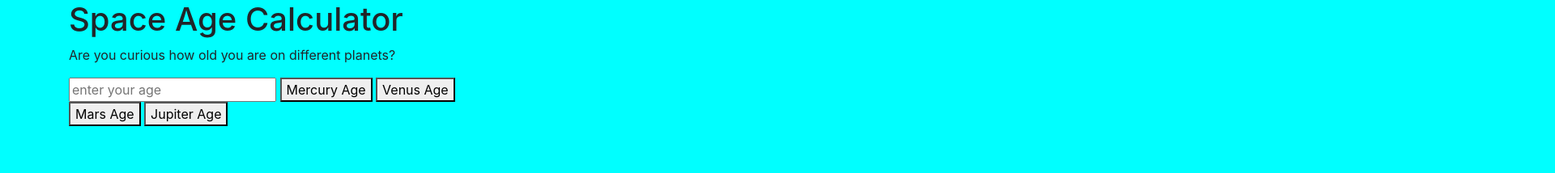
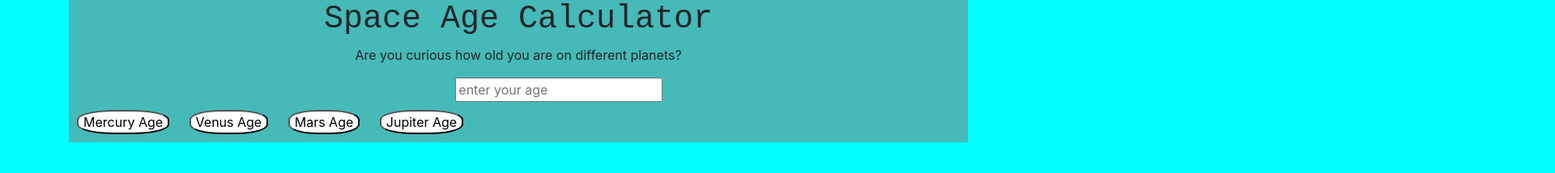
Before and after one commit to svealinnea/Space-Age, a website built with webpack: page src/index.html in a window 1280 px wide. Shown: the whole page at 81% size, 1920 px wide, since content can reach past the window. Built offline with nearby package versions, Linux system fonts and the light colour scheme.

Commit message:
added some styling to center input working on centering the buttons

```diff
--- a/src/css/styles.css
+++ b/src/css/styles.css
@@ -1,3 +1,29 @@
 body {
   background-color: aqua;
 }
+.question {
+  text-align: center;
+}
+
+#input {
+  margin-right: 100%;
+}
+
+.button {
+  background-color: white;
+  border-radius: 40%;
+  color: black;
+  margin: 10px;
+  align-items: center;
+}
+form{
+  background-color: rgba(128, 128, 128, 0.548);
+}
+h1 {
+  text-align: center;
+  font-family: monospace;
+}
+#input {
+  margin-left: 43%;
+  position: center;
+}
--- a/src/index.html
+++ b/src/index.html
@@ -5,15 +5,16 @@
 </head>
 <body>
   <div class="container">
-    <h1>Space Age Calculator</h1>
-    <div class="row">
-      <div class="col-md-6">
-        <p class="Player1"> Are you curious how old you are on different planets?</p>
-        <input type="number" placeholder="enter your age" required>
-        <button class="button" type="button" id="mercbtn">Mercury Age</button>
-        <button class="button" type="button" id="mercbtn">Venus Age</button>
-        <button class="button" type="button" id="mercbtn">Mars Age</button>
-        <button class="button" type="button" id="mercbtn">Jupiter Age</button>
-      </div>
+    <form id="space">
+      <h1>Space Age Calculator</h1>
+        <p class="question"> Are you curious how old you are on different planets?</p>
+        <div class="center">
+          <input type="number" placeholder="enter your age" id="input" required>
+          <button class="button" type="button" id="mercbtn">Mercury Age</button>
+          <button class="button" type="button" id="venbtn">Venus Age</button>
+          <button class="button" type="button" id="marscbtn">Mars Age</button>
+          <button class="button" type="button" id="jupbtn">Jupiter Age</button>
+        </div>
+    </form>
   </div>
 </body>
```
Also changed, not shown: src/main.js (line endings or trailing spaces).
